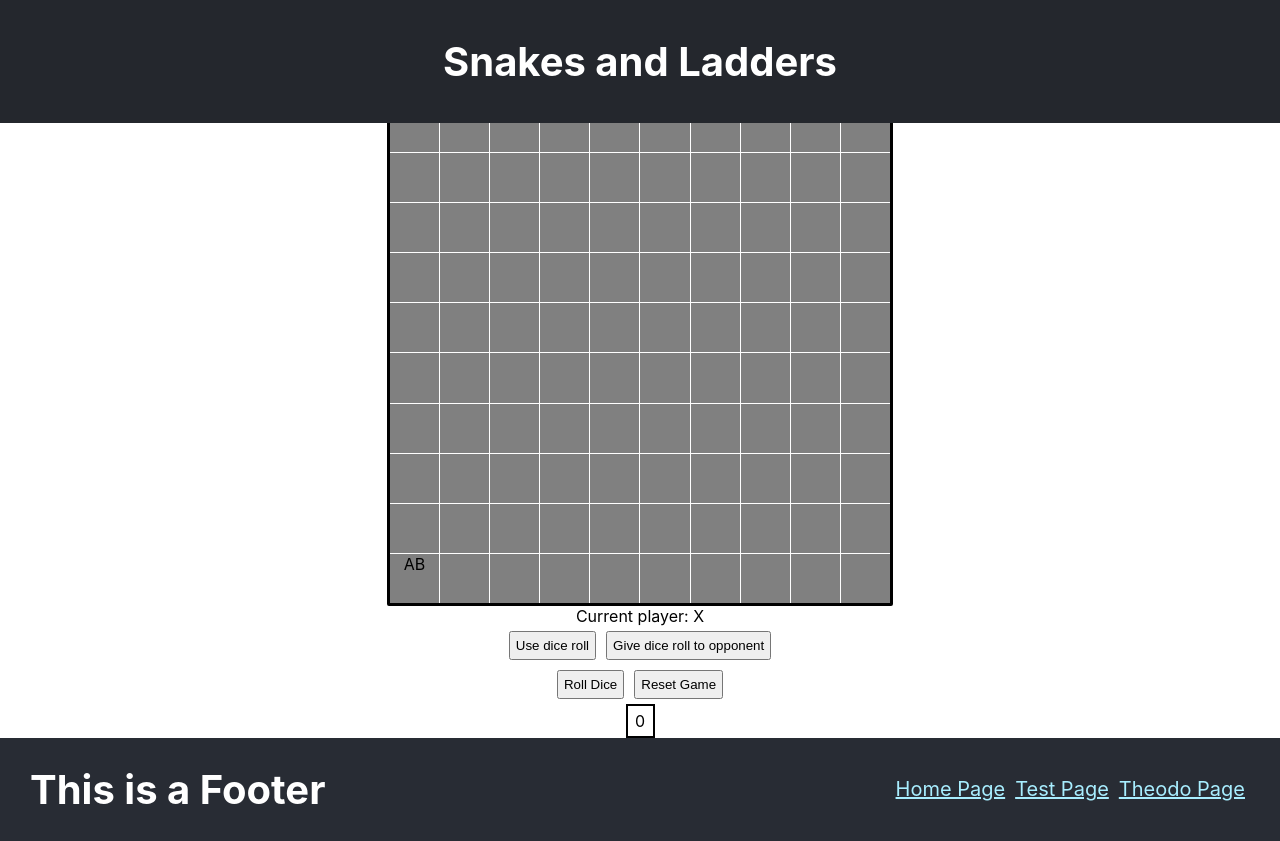
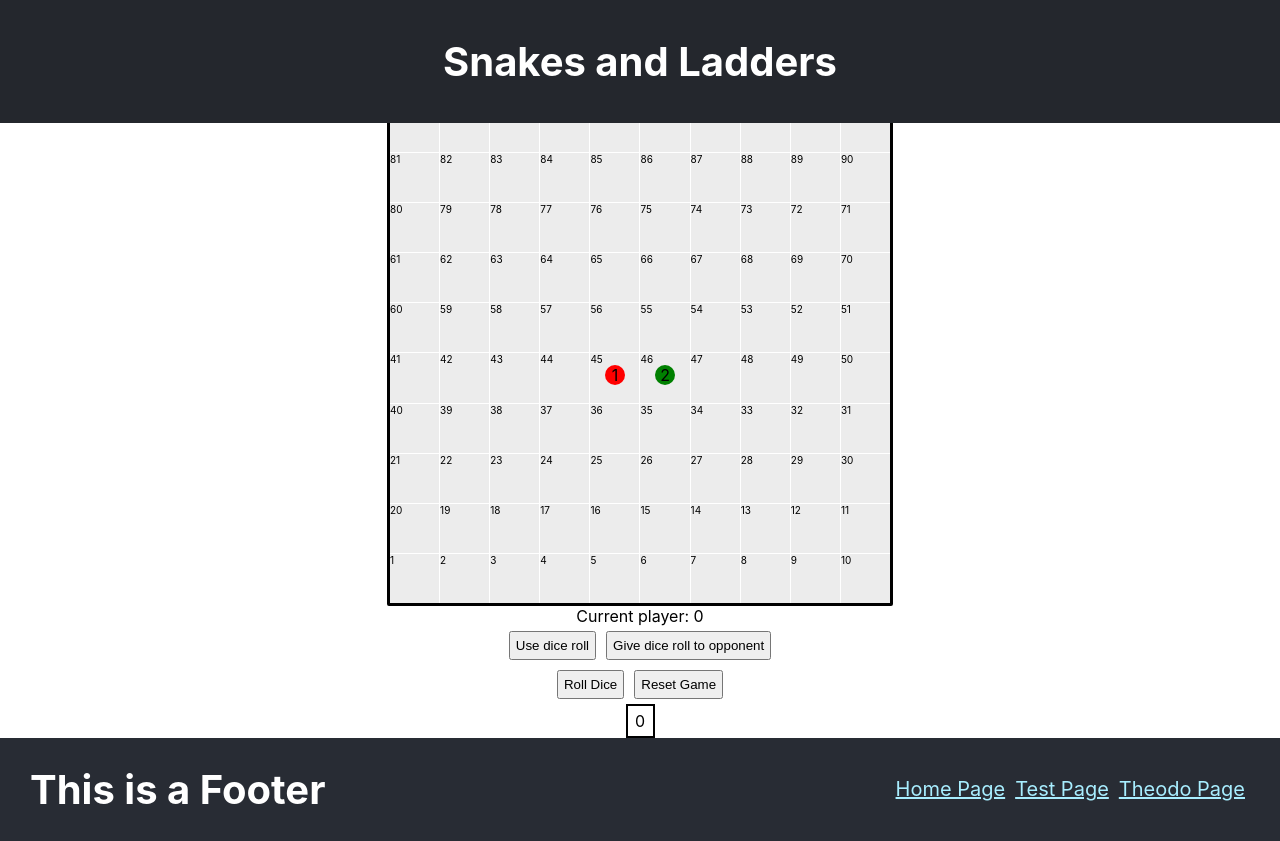
Before and after one commit to jrh224/cambridge_hackathon, a React (Create React App) app: page / in a window 1280 px wide. Built offline with nearby package versions, Linux system fonts and the light colour scheme.

Commit message:
merged stuff with dice roll

```diff
--- a/src/components/molecules/SnakesAndLadders/SnakesAndLadders.css
+++ b/src/components/molecules/SnakesAndLadders/SnakesAndLadders.css
@@ -39,3 +39,11 @@
   width: 15px;
   margin:auto;
 }
+
+.ball {
+  height: 20px;
+  width: 20px;
+  border-radius: 50%;
+  display: inline-block;
+  background-color: yellow;
+}
--- a/src/components/molecules/SnakesAndLadders/SnakesAndLadders.js
+++ b/src/components/molecules/SnakesAndLadders/SnakesAndLadders.js
@@ -2,7 +2,6 @@ import React, { useEffect, useState } from "react";
 import "./SnakesAndLadders.css";
 
 export default function SnakesAndLadders() {
-  // This represents the 3x3 grid - each item in the array corresponds to the symbol played in each of the 9 squares
   var newGameState = Array(100).fill(null);
   newGameState[0] = "AB";
   const [gameState, setGameState] = useState(newGameState);
@@ -19,8 +18,27 @@ export default function SnakesAndLadders() {
     ,19,18,17,16,15,14,13,12,11,10
     ,0,1,2,3,4,5,6,7,8,9])
 
-  const [currentPlayer, setCurrentPlayer] = useState("X");
+  const [currentPlayer, setCurrentPlayer] = useState(0);
   const [winner, setWinner] = useState(null);
+
+  const [player1, setPlayer1] = useState(0);
+  const [player2, setPlayer2] = useState(0);
+
+  const [snakes, setSnakes] = useState([]);
+
+  function initPlayer() {
+      setPlayer1(0);
+      setPlayer2(0);
+  }
+
+  function initSnakes() {
+
+  }
+
+  function getSnakes() {
+
+  }
+
   const [diceValue, setDiceValue] = useState(0);
 
   const [turnInProgress, setTurnInProgress] = useState(false);
@@ -37,8 +55,8 @@ function rollDice() {
 
 function useDiceRoll() {
 
-  setTurnInProgress(false);
-}
+      setTurnInProgress(false);
+  }
 
 function giveRiceRoll() {
 
@@ -144,13 +162,6 @@ function giveRiceRoll() {
     }
   }, [gameState]);
 
-
-
-
-
-  const ROW_SIZE = 10
-  const COL_SIZE = 10
-
   const backgroundStyle = {
     height: "500px",
     width: "500px",
@@ -159,43 +170,36 @@ function giveRiceRoll() {
     backgroundColor: "white",
     borderRadius: "2px",
     display: 'grid',
-    gridTemplateRows: `repeat(${ROW_SIZE}, 1fr)`,
-    gridTemplateColumns: `repeat(${COL_SIZE}, 1fr)`,
+    gridTemplateRows: `repeat(10, 1fr)`,
+    gridTemplateColumns: `repeat(10, 1fr)`,
     gridGap: "1px"
-  }
-
-  const ball = {
-    justifyContent: "center",
-    height: "25px",
-    width: "25px",
-    borderRadius: "50%",
-    display: "inline-block",
-    backgroundColor: "yellow",
   }
 
   const other = {
     justifyContent: "center",
-    backgroundColor: "grey",
+    backgroundColor: "#ececec",
   }
 
-
-
+  const textInBox = {
+    textAlign: "left",
+    fontSize: "10px",
+  }
 
   return (
     <div className="boardContainer">
       <div style={backgroundStyle}>
         {
           //for each game square stored in gameState, create a square to display on the page
-          gameState.map((squareValue, squareIndex) => {
+          gameState.map((_, squareIndex) => {
+            const p1 = (squareIndex == 54) ? (<div className="ball" style={{backgroundColor: "red"}}>1</div>) : null
+            const p2 = (squareIndex == 55) ? (<div className="ball" style={{backgroundColor: "green"}}>2</div>) : null
             return (
-              <div
-                key={squareIndex}
-                onClick={() => {
-                  playTurn(squareIndex);
-                }}
-                style={other}
-              >
-                {gameState[boardLayout[squareIndex]]}
+              <div key={squareIndex} style={other}>
+                <div style={textInBox}>
+                  {boardLayout[squareIndex]+1}
+                </div>
+                {p1}
+                {p2}
               </div>
             );
           })
```
Also changed, not shown: src/components/molecules/Snakes/Snakes.js (deleted, +0 -8 lines), src/components/molecules/Snakes/Snakes.css (deleted).
